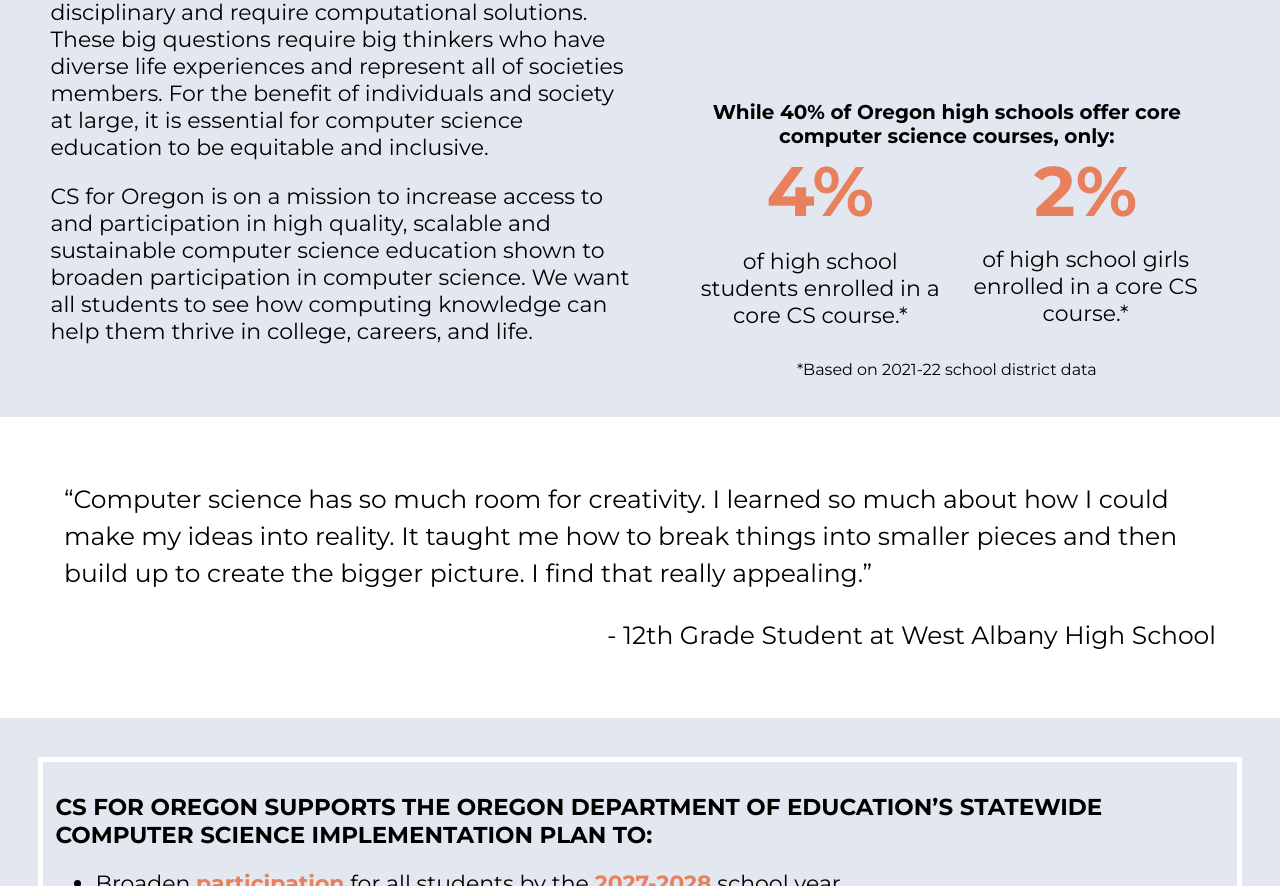
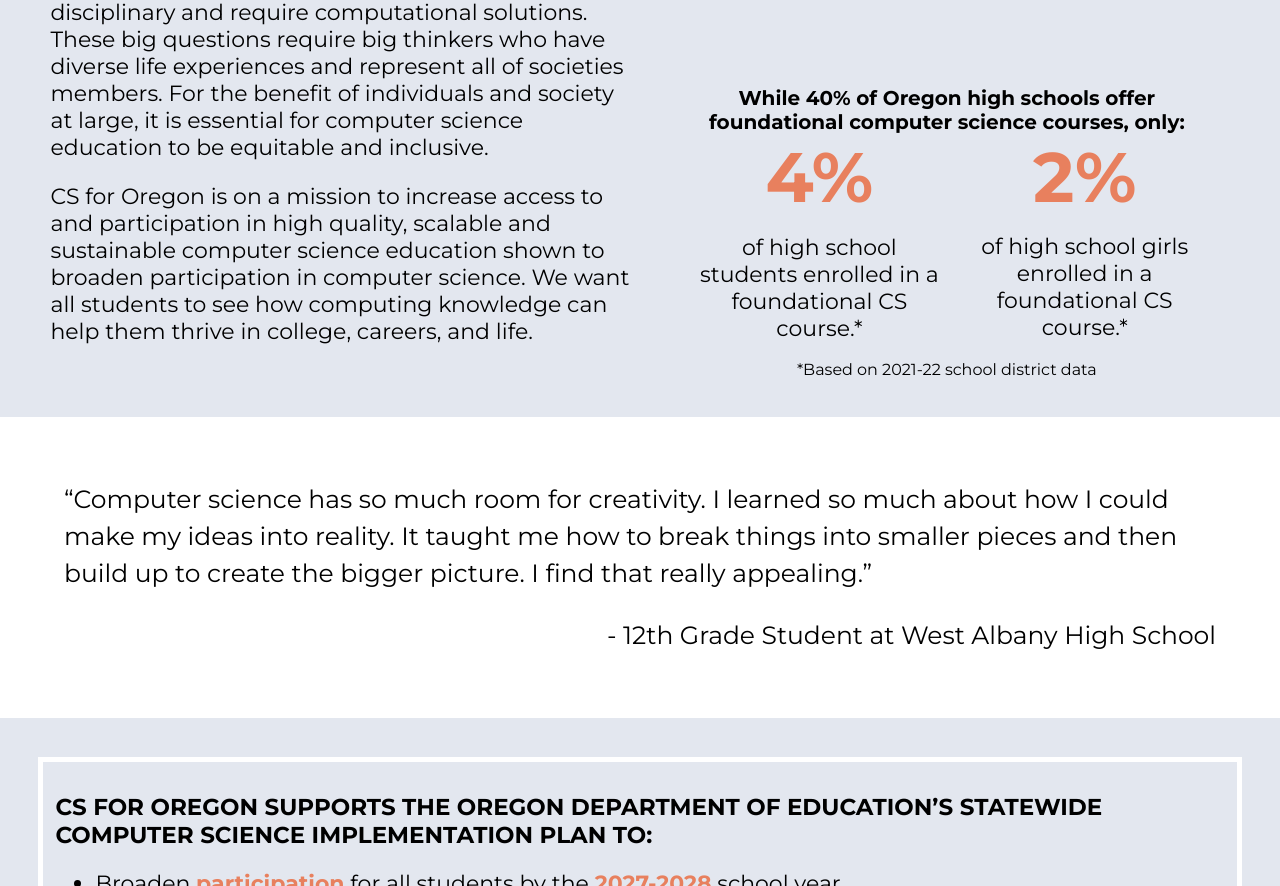
Before and after one commit to Jay-JayG/Capstone-Project-CS-for-Oregon, a React (Vite) app in the folder vite-project/: page / in a window 1280 px wide. Shown: the part 879-1765 px from the top of the page. Built offline with nearby package versions, Linux system fonts and the light colour scheme.

Commit message:
Changed core to foundational on home page

```diff
--- a/vite-project/src/pages/newHomePage/Section1RightSubsection1.jsx
+++ b/vite-project/src/pages/newHomePage/Section1RightSubsection1.jsx
@@ -1,15 +1,15 @@
 export default function Section1RightSubsection1() {
     return (
         <div className='Section1RightSubsection1'>
-            <p className='Section1RightSubsection1Heading'>While 40% of Oregon high schools offer core computer science courses, only:</p>
+            <p className='Section1RightSubsection1Heading'>While 40% of Oregon high schools offer foundational computer science courses, only:</p>
             <div className="Section1RightSubsection1Container">
                 <div className="LeftPercentContainer">
                     <p className="LeftPercentNumber">4%</p>
-                    <p className="LeftPercentText">of high school students enrolled in a core CS course.*</p>
+                    <p className="LeftPercentText">of high school students enrolled in a foundational CS course.*</p>
                 </div>
                 <div className="RightPercentContainer">
                     <p className="RightPercentNumber">2%</p>
-                    <p className="RightPercentText">of high school girls enrolled in a core CS course.*</p>
+                    <p className="RightPercentText">of high school girls enrolled in a foundational CS course.*</p>
                 </div>
             </div>
         </div>
```
